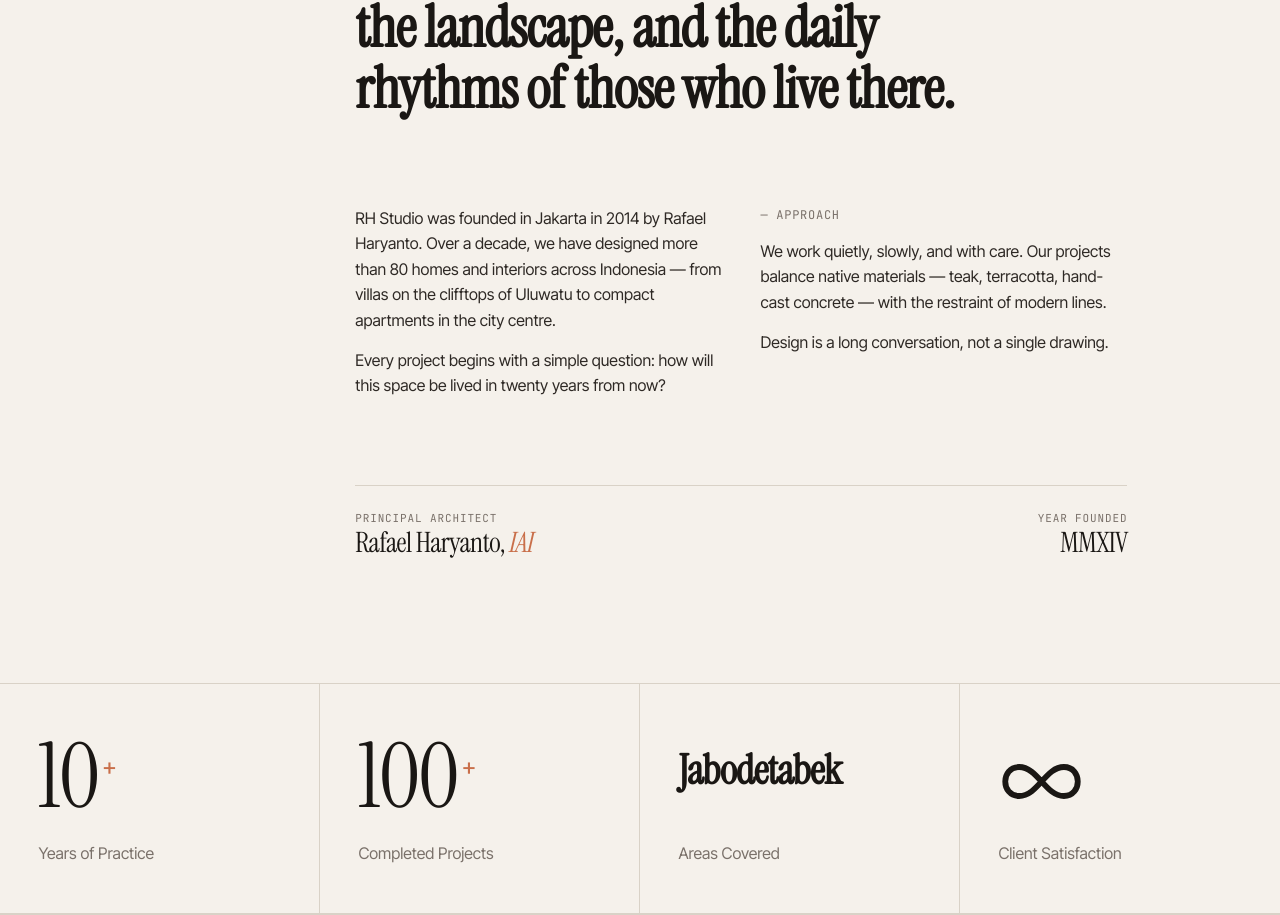
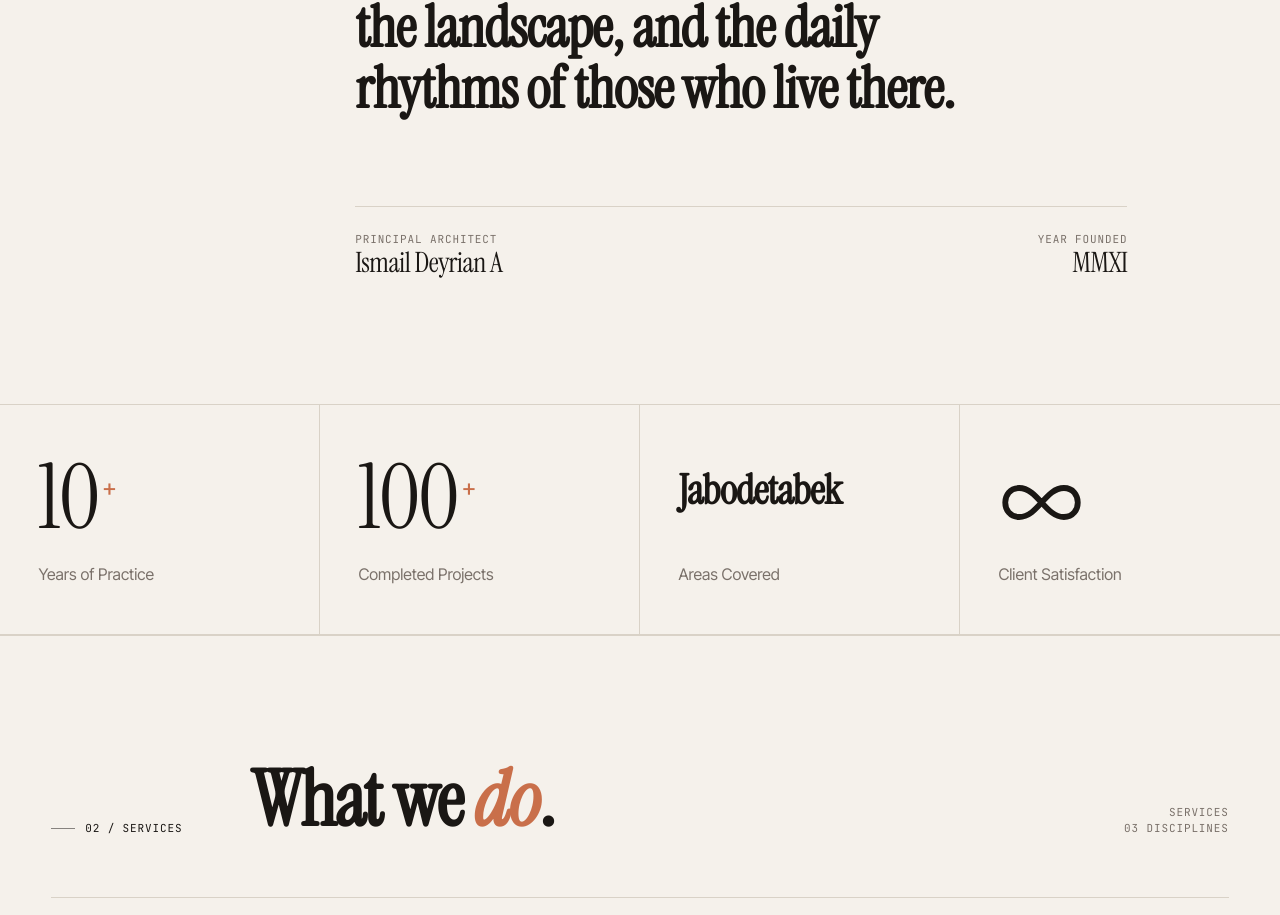
Before and after one commit to elvanrafif/RH-LANDING, a React (Vite) app: page / in a window 1280 px wide. Shown: the part 1212-2127 px from the top of the page. Built offline with nearby package versions, Linux system fonts and the light colour scheme; no server answers.

Commit message:
feat(about): update signature name to Ismail Deyrian A and founded year to MMXI

```diff
--- a/src/components/About.tsx
+++ b/src/components/About.tsx
@@ -15,7 +15,7 @@ export const About: React.FC = () => {
         <h2 className="about__lead reveal">
           {t('about.lead_before')} <span className="accent">{t('about.lead_accent')}</span> {t('about.lead_after')}
         </h2>
-        <div className="about__cols reveal">
+        {/* <div className="about__cols reveal">
           <div className="about__col">
             <p>{t('about.p1')}</p>
             <p>{t('about.p2')}</p>
@@ -25,15 +25,15 @@ export const About: React.FC = () => {
             <p>{t('about.p3')}</p>
             <p>{t('about.p4')}</p>
           </div>
-        </div>
+        </div> */}
         <div className="about__signature reveal">
           <div>
             <div className="mono" style={{color: "var(--muted)"}}>{t('about.principal')}</div>
-            <div className="display" style={{fontSize: 28, marginTop: 4}}>Rafael Haryanto, <em style={{color: "var(--accent)"}}>IAI</em></div>
+            <div className="display" style={{fontSize: 28, marginTop: 4}}>Ismail Deyrian A</div>
           </div>
           <div style={{textAlign: "right"}}>
             <div className="mono" style={{color: "var(--muted)"}}>{t('about.founded')}</div>
-            <div className="display" style={{fontSize: 28, marginTop: 4}}>MMXIV</div>
+            <div className="display" style={{fontSize: 28, marginTop: 4}}>MMXI</div>
           </div>
         </div>
       </div>
```
